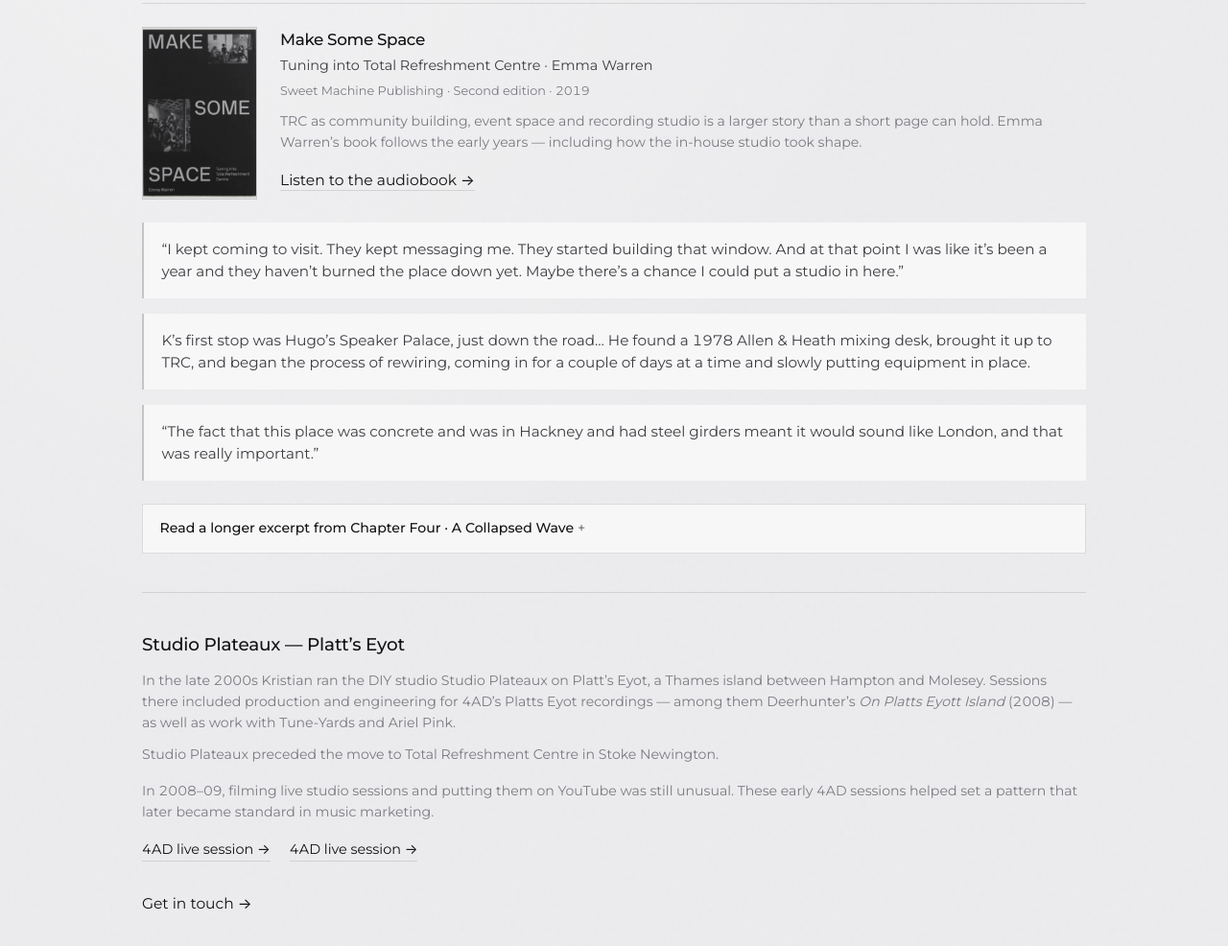
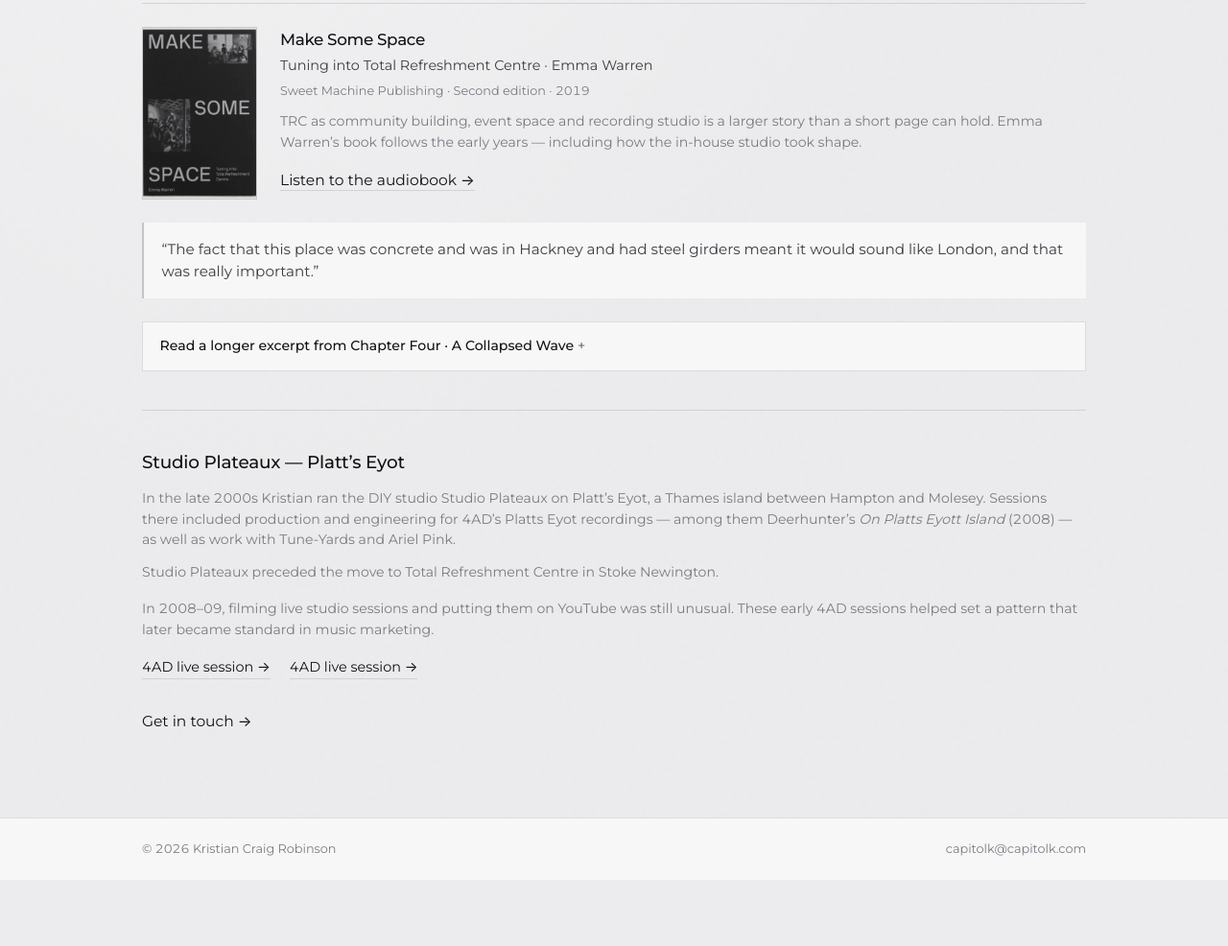
Before and after one commit to faithandindustry/Capitol_K, a plain HTML site: page studio.html in a window 1280 px wide. Shown: the part 724-1710 px from the top of the page at 96% size. After the commit the page ends 1641 px from the top, so only its background shows below. Drawn offline with Linux system fonts and the light colour scheme.

Commit message:
Add files via upload

```diff
--- a/studio.html
+++ b/studio.html
@@ -87,16 +87,6 @@
             </div>
 
             <div class="quote-stack">
-              <blockquote>
-                “I kept coming to visit. They kept messaging me. They started building that window.
-                And at that point I was like it’s been a year and they haven’t burned the place down yet.
-                Maybe there’s a chance I could put a studio in here.”
-              </blockquote>
-              <blockquote>
-                K’s first stop was Hugo’s Speaker Palace, just down the road… He found a 1978 Allen &amp; Heath
-                mixing desk, brought it up to TRC, and began the process of rewiring, coming in for a couple
-                of days at a time and slowly putting equipment in place.
-              </blockquote>
               <blockquote>
                 “The fact that this place was concrete and was in Hackney and had steel girders meant
                 it would sound like London, and that was really important.”
```
